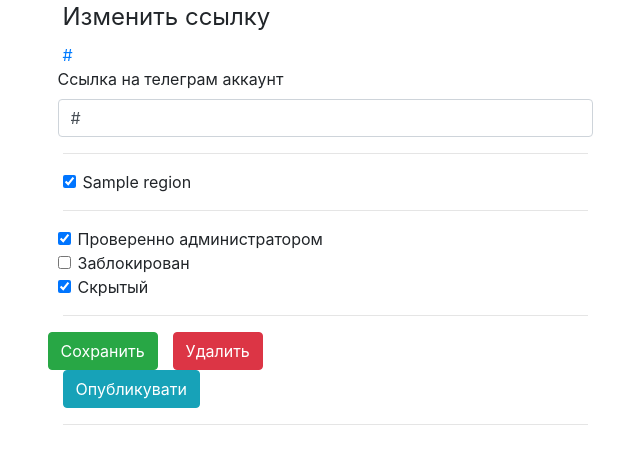
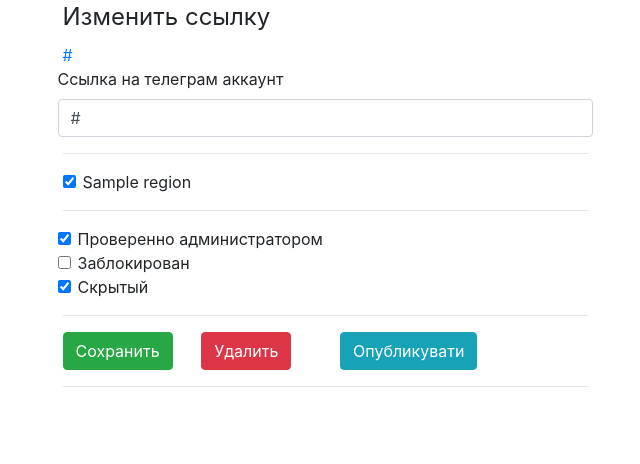
Before and after one commit to vnyabzya/AdminPanelStopDrugsBot, a Flask app: page /edit_link/1 in a window 1280 px wide. Shown: the part 57-521 px from the top of the page, without its empty margins (315-955 px from the left). Run offline with Flask 2, Linux system fonts and the light colour scheme; a user stored in the database is signed in; tables that the repository leaves empty hold one stand-in row (values such as "Sample post"); some libraries are stand-ins or nearby versions.

Commit message:
Испрвил кнопку

```diff
--- a/app.py
+++ b/app.py
@@ -177,7 +177,7 @@ class TelegramShop(db.Model):
         except Exception as error:
             short_link = None
             print(error)
-        for user in User.query.filter(User.admin != None).all():
+        for user in User.query.filter(User.activist == True).all():
             try:
                 bot.send_message(user.id, '👨‍💻 Друже, просимо залишити скаргу про цю адресу, що використовують нарко'
                                           'зловмисники!\n\nℹ️ Перейдіть за посиланням, натисніть "Поскаржитись" ==> '
--- a/templates/edit_profile.html
+++ b/templates/edit_profile.html
@@ -47,9 +47,9 @@
                 </div>
             <hr>
             <div class="row">
-                {{ form.submit(class_="btn btn-success") }}
-                <div class="col-6"><a href="{{ url_for('delete', telegram_id=telegram_shop.id) }}" class="btn btn-danger">Удалить</a></div>
-                <div class="col-6"><a href="{{ url_for('publish', telegram_id=telegram_shop.id) }}" class="btn btn-info">Опубликувати</a></div>
+                <div class="col-3">{{ form.submit(class_="btn btn-success") }}</div>
+                <div class="col-3"><a href="{{ url_for('delete', telegram_id=telegram_shop.id) }}" class="btn btn-danger">Удалить</a></div>
+                <div class="col-3"><a href="{{ url_for('publish', telegram_id=telegram_shop.id) }}" class="btn btn-info">Опубликувати</a></div>
             </div>
             <hr class="my-3">
             </form>
```
